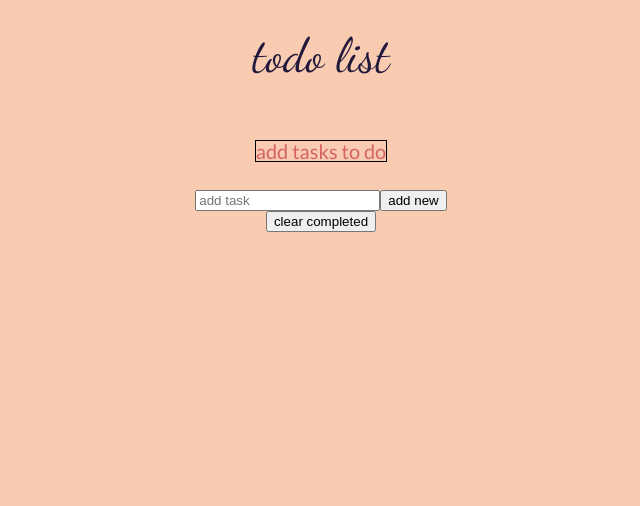
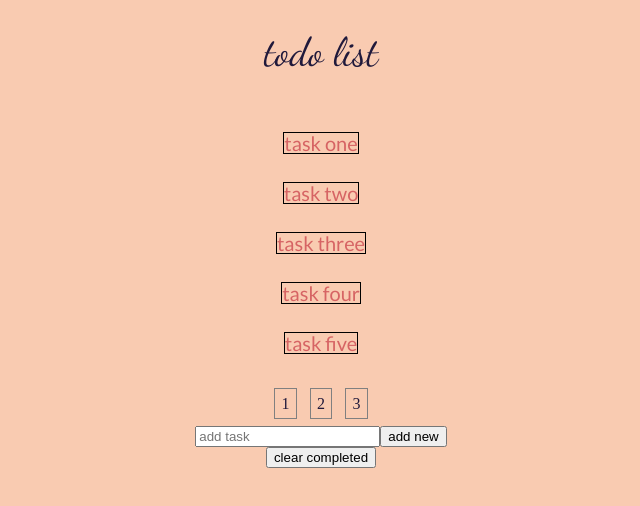
Before and after one commit to kp1129/todo-app, a React (Create React App) app in the folder app/: page / in a window 1280 px wide. Shown: the top 506 px of the page, without its empty margins (319-959 px from the left). Built offline with nearby package versions, Linux system fonts and the light colour scheme.

Commit message:
pagination works! and doesn't break clear completed anymore

```diff
--- a/app/src/App.css
+++ b/app/src/App.css
@@ -14,7 +14,7 @@
 
 h1 {
   font-family: 'Dancing Script', cursive;
-  font-size: 3rem;
+  font-size: 2.5rem;
   padding: 2rem 0;
 }
 
@@ -41,6 +41,19 @@ div.error {
   margin: 0 auto;
 }
 
+.pagination-container {
+  display: flex;
+  justify-content: center;
+
+}
+
+.pagination-button {
+  border: 1px solid gray;
+  padding: 0.4rem;
+  margin: 0.4rem;
+  cursor: pointer;
+}
+
 
 
 
--- a/app/src/App.js
+++ b/app/src/App.js
@@ -1,17 +1,21 @@
 import React, {useState} from 'react';
 import ListOfTodos from './components/ListOfTodos';
 import AddTodos from './components/AddTodos';
+import Pagination from './components/Pagination';
+import mockData from './mockData';
 import './App.css';
 
 const App = () => {
+// use the snippet below as state when done testing
+  // [{
+  //   task: "add tasks to do",
+  //   completed: false,
+  //   id: Date.now()
+  // }]
 
-  const [todos, setTodos] = useState([{
-    task: "add tasks to do",
-    completed: false,
-    id: Date.now()
-  }]);
+  const [todos, setTodos] = useState(mockData);
 
-  // helper function to add newTodos from AddTodos form
+  // add newTodos from AddTodos form
   const addTodo = (newTodo) => {
     setTodos([...todos, newTodo]);
   }
@@ -27,6 +31,8 @@ const App = () => {
     setTodos(newTodos);
   }
 
+
+  // clear completed todos
   const clearCompleted = () => {
     let newTodos = todos.filter(todo => !todo.completed);
     setTodos(newTodos);
@@ -36,7 +42,7 @@ const App = () => {
     <div className="App">
       <h1>todo list</h1>
 
-      {/* list of todos todo */}
+      {/* list of todos todo + dynamic pagination */}
       <ListOfTodos todos={todos} toggleCompleted={toggleCompleted}/>
 
       {/* add tasks todo form */}
--- a/app/src/components/ListOfTodos.js
+++ b/app/src/components/ListOfTodos.js
@@ -1,13 +1,32 @@
-import React from 'react';
+import React, {useState} from 'react';
 import Todo from './Todo';
+import Pagination from './Pagination';
 
 const ListOfTodos = ({todos, toggleCompleted}) => {
+
+    const [activePage, setActivePage] = useState(1);
+    const [start, setStart] = useState(0);
+    // for design purposes, the app shows a max of 5 todos
+    // per page
+    const [end, setEnd] = useState(5);
+
+    // display function fires when a page button is clicked
+
+    // it changes state and determines which todos get displayed
+    const display = (pageNum) => {
+        setActivePage(pageNum);
+        let e = pageNum * 5;
+        setEnd(e);
+        let s = e - 5;
+        setStart(s);
+    }
+
     return(
         <div className="list-container">
 
-            {todos.map(todo => <Todo data={todo} toggleCompleted={toggleCompleted}/>)}
+            {todos.map(todo => <Todo data={todo} toggleCompleted={toggleCompleted}/>).slice(start, end)}
 
-
+            <Pagination display={display} total={todos.length}/>
         </div>
     )
 }
--- /dev/null
+++ b/app/src/components/Pagination.js
@@ -0,0 +1,26 @@
+import React from 'react';
+import PaginationButton from './PaginationButton';
+
+const Pagination = ({display, total}) => {
+    // dynamically create the right number of buttons
+    // based on the total number of todos
+
+    // 1 page button per 5 todos
+    const numberOfPages = Math.ceil(total / 5);
+    let paginationButtons = [];
+
+    for(let i = 1; i <= numberOfPages; i++){
+        paginationButtons.push(
+            <PaginationButton display={display} pageNum={i}/>
+        )
+    }
+
+    return (
+        <div className="pagination-container">
+                {/* display the resuling paginationButtons below */}
+            {paginationButtons}
+        </div>
+    )
+}
+
+export default Pagination;
--- /dev/null
+++ b/app/src/components/PaginationButton.js
@@ -0,0 +1,11 @@
+import React from 'react';
+
+const PaginationButton = ({pageNum, display}) => {
+    return (
+        <div className="pagination-button" onClick={() => display(pageNum)}>
+            {pageNum}
+        </div>
+    )
+}
+
+export default PaginationButton;
--- /dev/null
+++ b/app/src/mockData.js
@@ -0,0 +1,76 @@
+const mockData = [
+    {
+        task: "task one",
+        display: true,
+        completed: false,
+        id: 1
+      },
+      {
+        task: "task two",
+        display: true,
+        completed: false,
+        id: 2
+      },
+      {
+        task: "task three",
+        display: true,
+        completed: false,
+        id: 3
+      },
+      {
+        task: "task four",
+        display: true,
+        completed: false,
+        id: 4
+      },
+      {
+        task: "task five",
+        display: true,
+        completed: false,
+        id: 5
+      },
+      {
+        task: "task six",
+        display: true,
+        completed: false,
+        id: 6
+      },
+      {
+        task: "task seven",
+        display: true,
+        completed: false,
+        id: 7
+      },
+      {
+        task: "task eight",
+        display: true,
+        completed: false,
+        id: 8
+      },
+      {
+        task: "task nine",
+        display: true,
+        completed: false,
+        id: 9
+      },
+      {
+        task: "task ten",
+        display: true,
+        completed: false,
+        id: 10
+      },
+      {
+        task: "task eleven",
+        display: true,
+        completed: false,
+        id: 11
+      },
+      {
+        task: "task twelve",
+        display: true,
+        completed: false,
+        id: 12
+      }
+];
+
+export default mockData;
```
